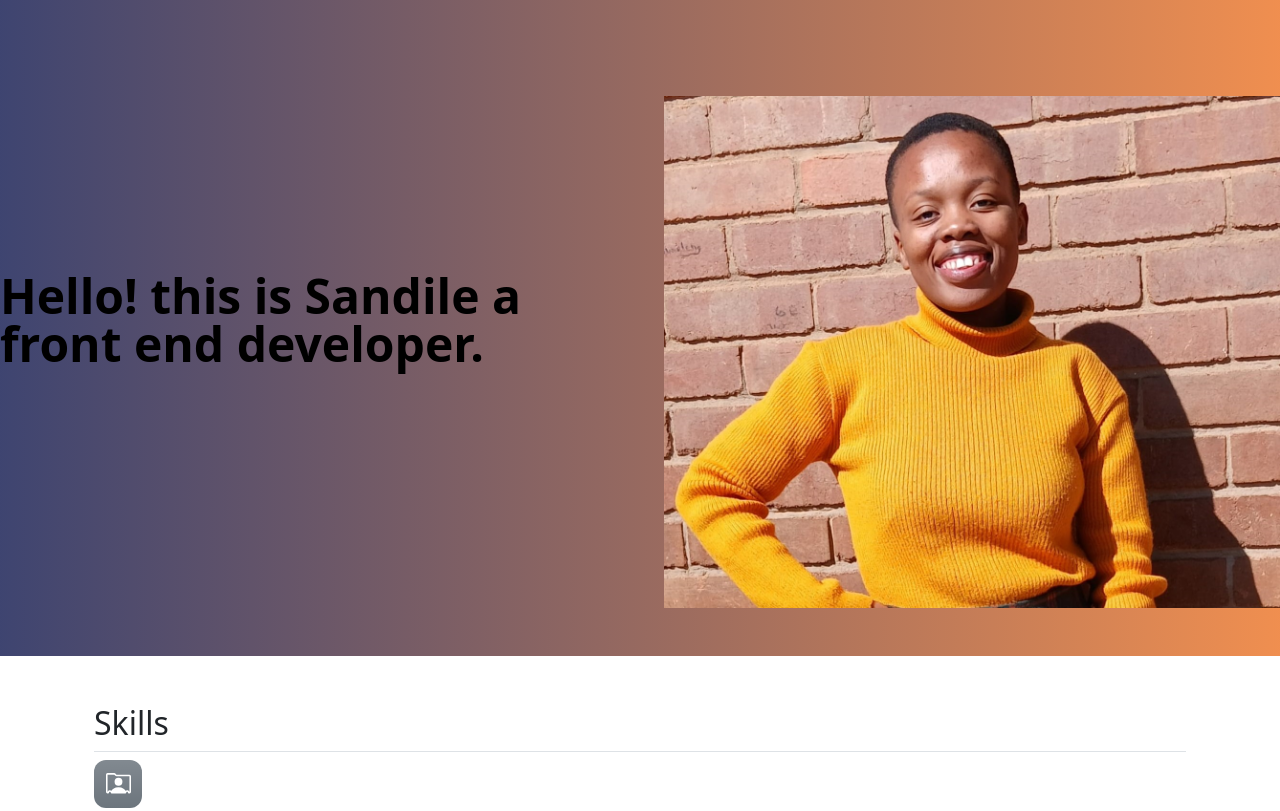
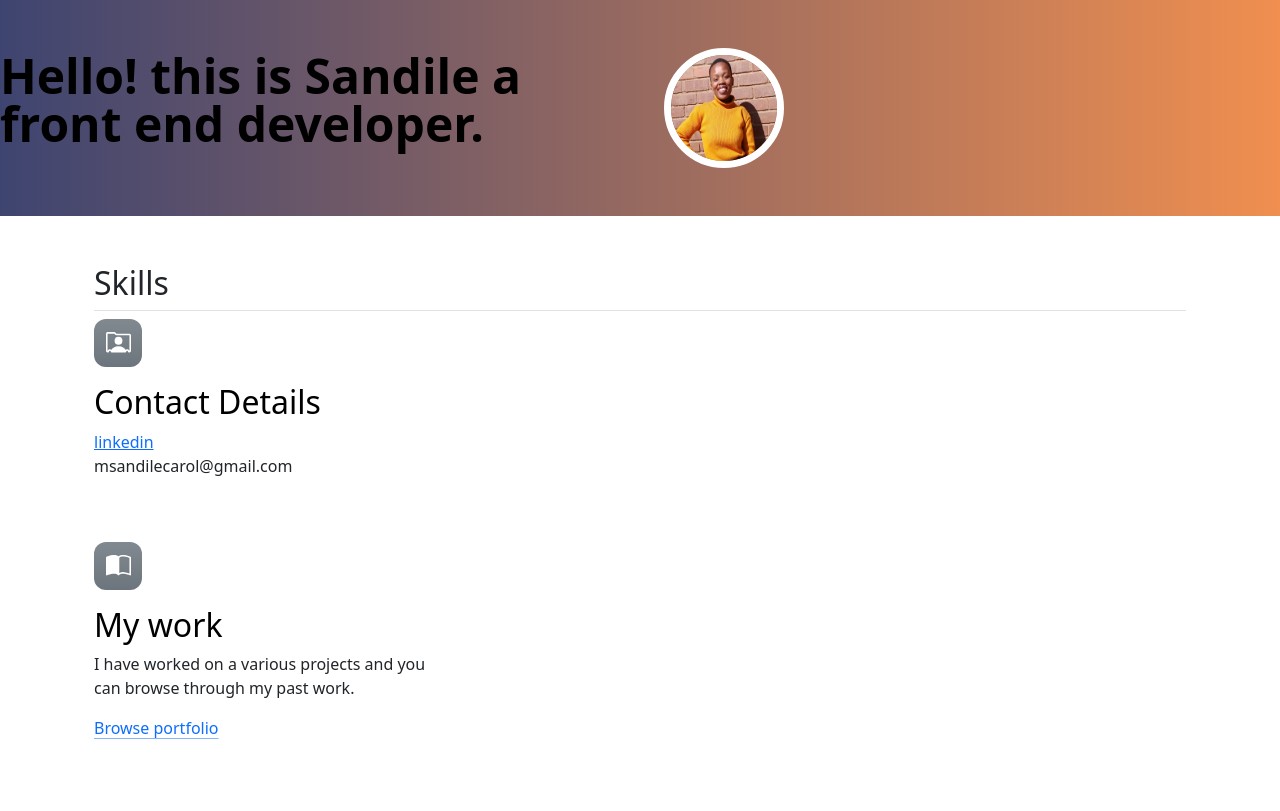
Before and after one commit to sandie-dev/Portfolio, a plain HTML site: page index.html in a window 1280 px wide. Shown: the top 811 px of the page. Drawn offline with nearby package versions, Linux system fonts and the light colour scheme.

Commit message:
Update index.html

```diff
--- a/index.html
+++ b/index.html
@@ -14,7 +14,7 @@
 
     <div class="row flex-lg-row-reverse align-items-center g-5 py-5 gradient-background">
         <div class="col-10 col-sm-8 col-lg-6">
-          <img src="./sandie2.jpg" class="d-block mx-lg-auto img-fluid pt-5" alt="Picture of Sandile" width="700" height="500" loading="lazy">
+          <img class="circle-img" src="./sandie2.jpg" class="d-block mx-lg-auto img-fluid pt-5" alt="Picture of Sandile" width="700" height="500" loading="lazy">
         </div>
         <div class="col-lg-6">
           <h1 class="display-5 fw-bold text-body-emphasis lh-1 mb-3">Hello! this is Sandile a front end developer.</h1>
```
